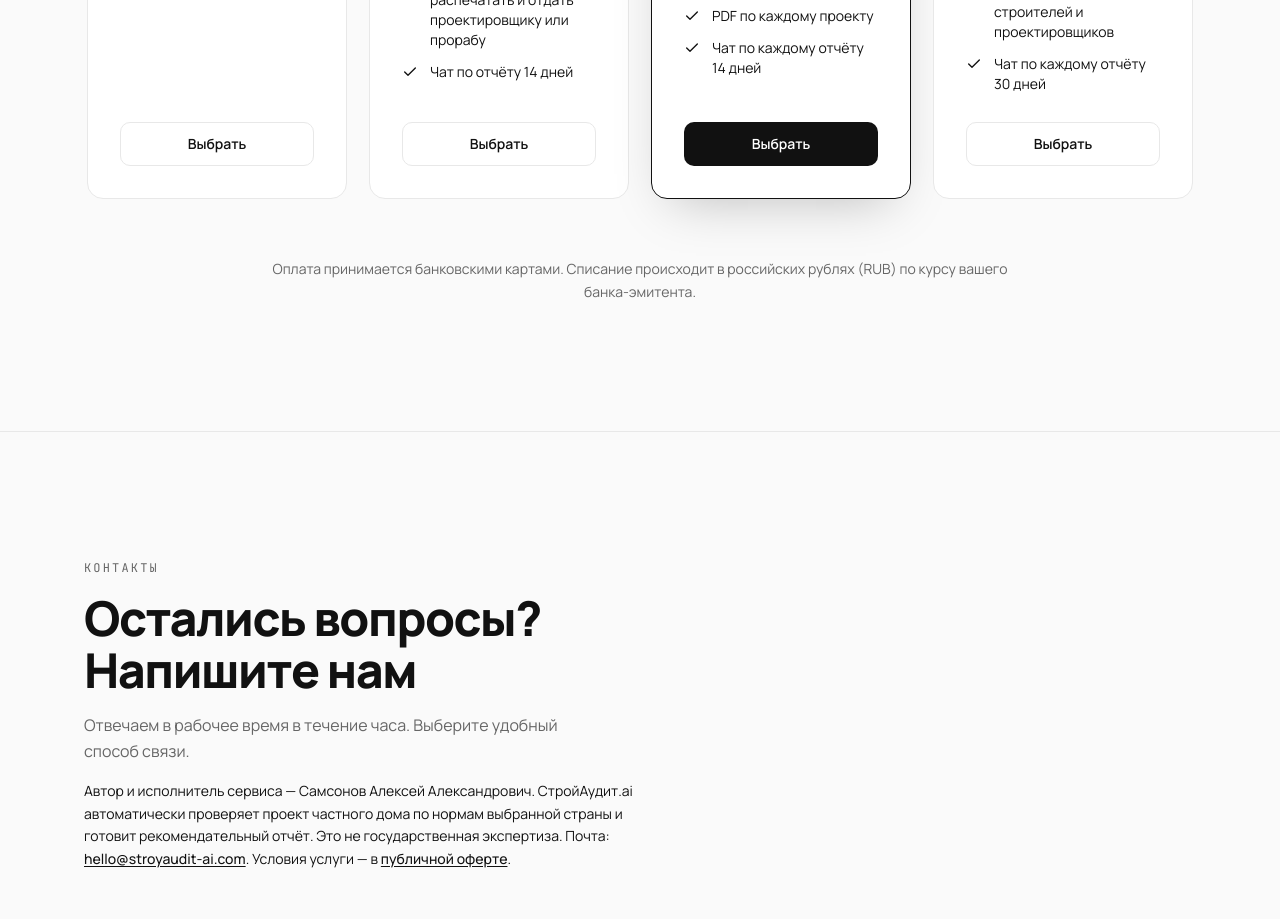
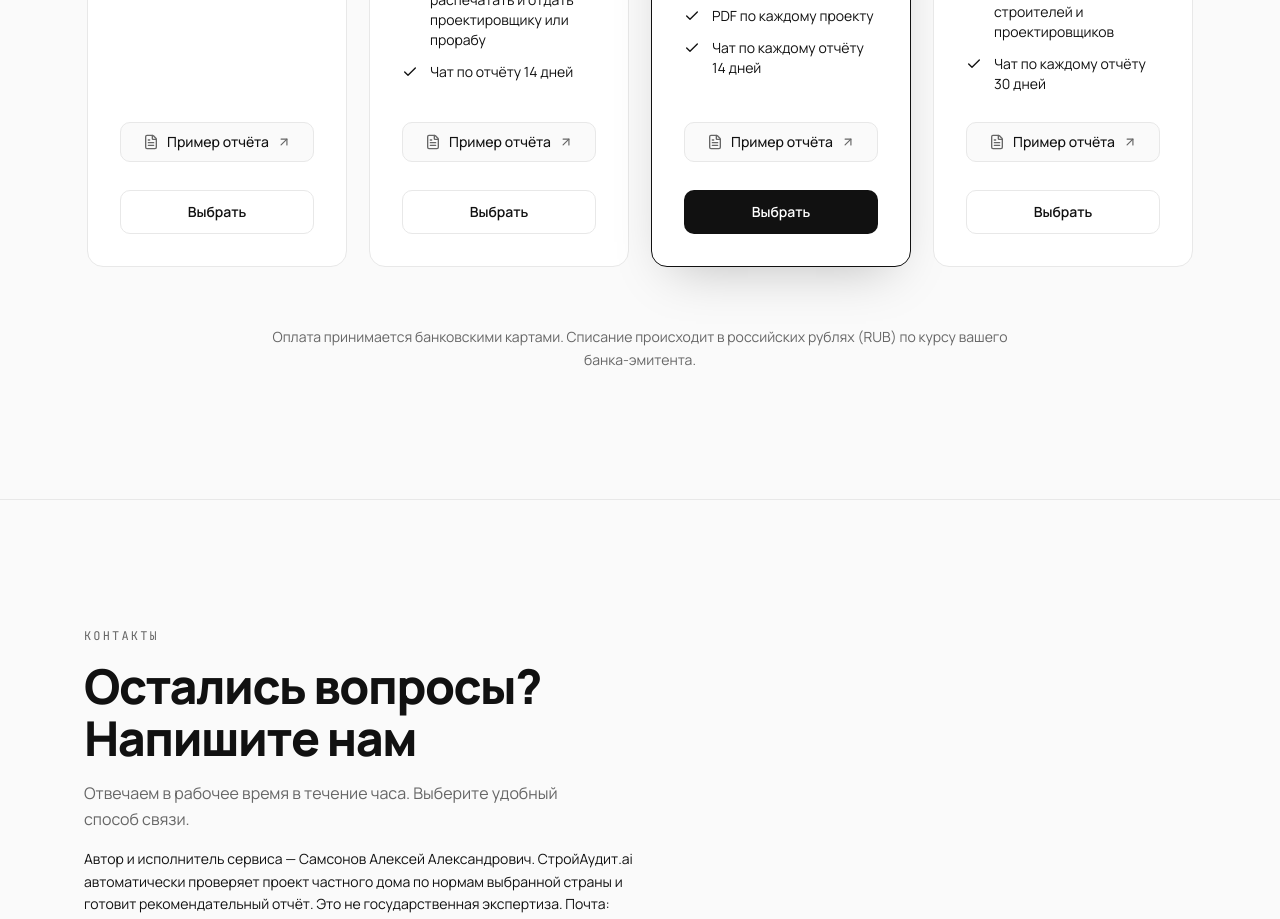
Before and after one commit to samsonov-work-pl/stroy-audit-web, a Next.js app: page / in a window 1280 px wide. Shown: the part 3340-4259 px from the top of the page. Built offline with nearby package versions, Linux system fonts and the light colour scheme; no server answers.

Commit message:
examples: hook up per-tier example report PDFs (01-04), preview shows full-audit example

```diff
--- a/components/pricing.tsx
+++ b/components/pricing.tsx
@@ -6,6 +6,7 @@ import { useRubRates } from '@/components/fx-rates'
 import { Reveal } from '@/components/reveal'
 import { SectionHeading } from '@/components/how-it-works'
 import { loadAuditChoice, saveAuditChoice, TIER_EVENT, TIER_META, type AuditTier } from '@/lib/audit-tier'
+import { ExampleReportLink, TIER_EXAMPLE_REPORT_URLS } from '@/components/example-report-link'
 import { TariffPrices } from '@/components/tariff-prices'
 import { TARIFF_RUB } from '@/lib/fx'
 import { cn } from '@/lib/utils'
@@ -154,6 +155,13 @@ export function Pricing() {
                       ))}
                     </ul>
 
+                    <ExampleReportLink
+                      href={TIER_EXAMPLE_REPORT_URLS[plan.tier]}
+                      className="w-full"
+                    >
+                      Пример отчёта
+                    </ExampleReportLink>
+
                     <a
                       href="#upload"
                       aria-pressed={isSelected}
```
